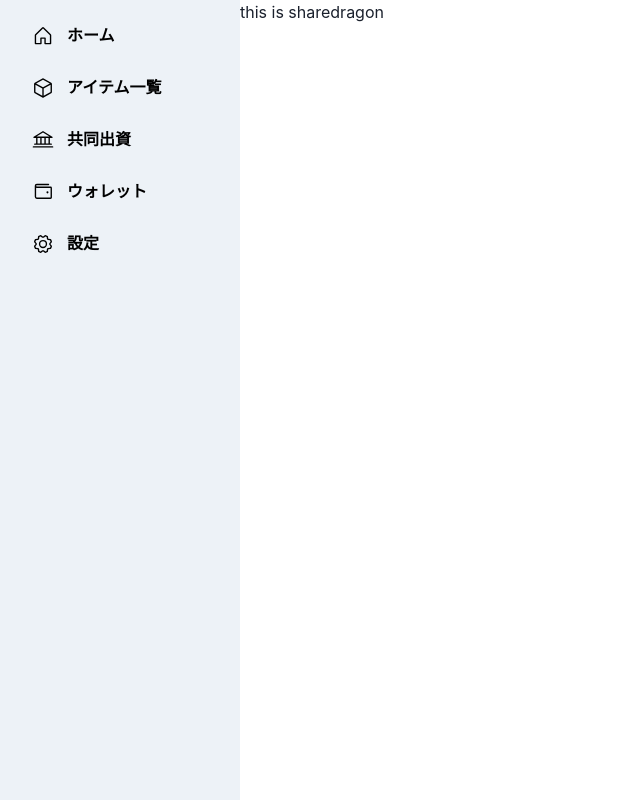
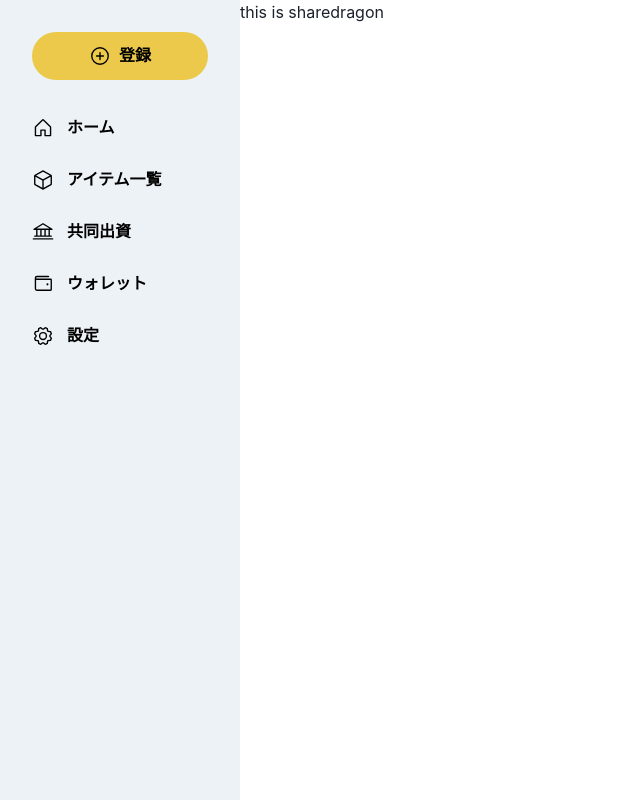
Before and after one commit to chell-uoxou/hackathon-2023-TeamB, a Next.js app: page / in a window 1280 px wide. Shown: the whole page, without its empty margins (0-640 px from the left). Built offline with nearby package versions, Linux system fonts and the light colour scheme.

Commit message:
feat: 登録ボタンの追加

```diff
--- a/src/app/_components/NavigationMenu.tsx
+++ b/src/app/_components/NavigationMenu.tsx
@@ -1,9 +1,10 @@
 'use client'
 
 import { Box, Link, VStack } from '@chakra-ui/react'
-import { Bank, Cube, Gear, House, Wallet } from '@phosphor-icons/react'
+import { Bank, Cube, Gear, House, Trash, Wallet } from '@phosphor-icons/react'
 import { usePathname, useRouter } from 'next/navigation'
 import NavigationMenuItem from './ui/NavigationMenuItem'
+import NewEntryButton from './ui/NewEntryButton'
 
 export default function Sidebar() {
   const iconSize = 22
@@ -50,6 +51,8 @@ export default function Sidebar() {
   return (
     <Box as="nav" width="240px" p={4} bg="gray.100" height="100vh">
       <VStack justify="center" alignItems="left" spacing={3}>
+        <NewEntryButton />
+
         {navMenuItems.map((e) => {
           return (
             <NavigationMenuItem
--- /dev/null
+++ b/src/app/_components/ui/NewEntryButton.tsx
@@ -0,0 +1,26 @@
+import { Button, Text } from '@chakra-ui/react'
+import { PlusCircle } from '@phosphor-icons/react'
+import { useRouter } from 'next/navigation'
+
+const NewEntryButton = () => {
+  const router = useRouter()
+
+  return (
+    <Button
+      borderRadius="100px"
+      colorScheme="yellow"
+      margin={4}
+      size="lg"
+      leftIcon={<PlusCircle size={22} />}
+      onClick={() => {
+        router.push('/entry/new')
+      }}
+    >
+      <Text fontSize={'16px'} fontWeight="bold">
+        登録
+      </Text>
+    </Button>
+  )
+}
+
+export default NewEntryButton
```
